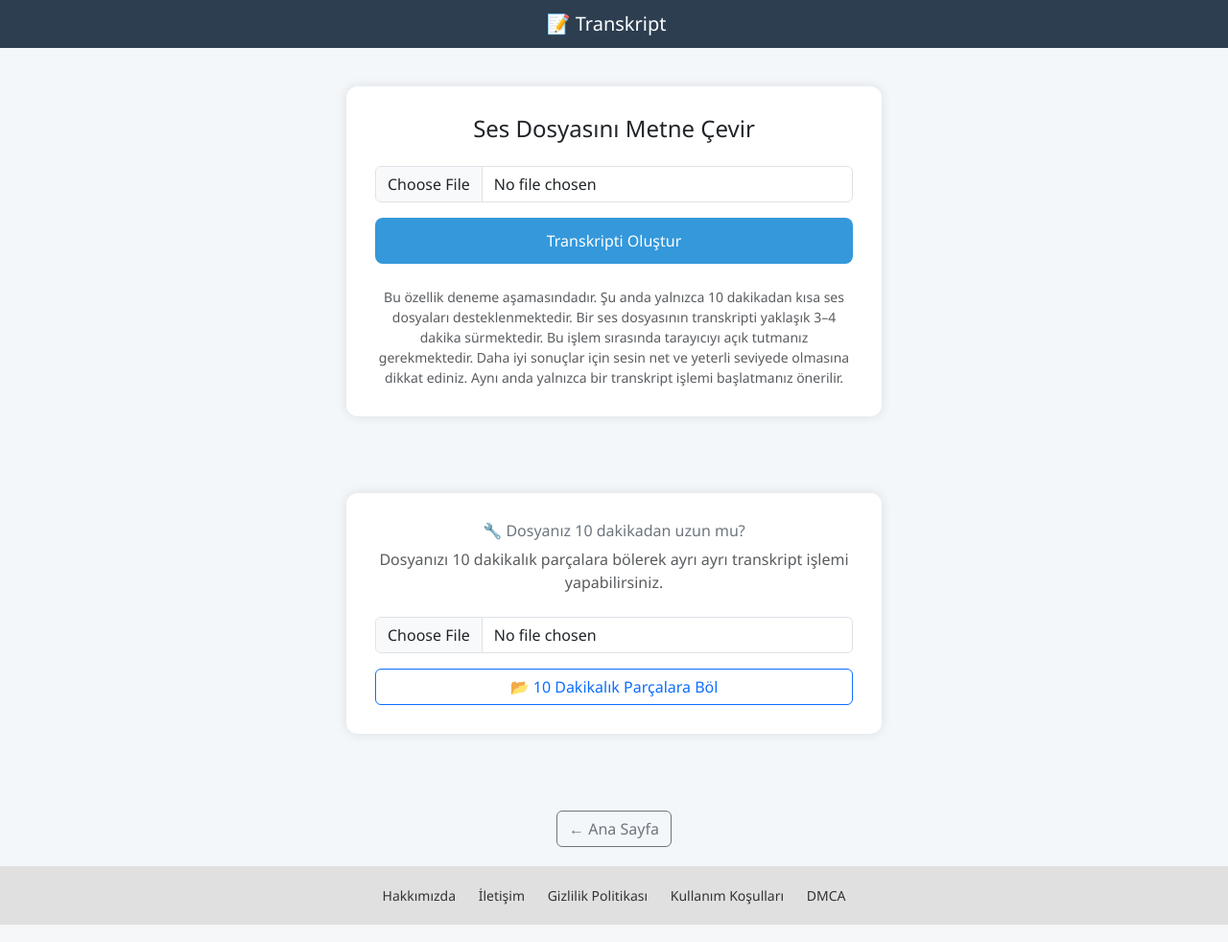
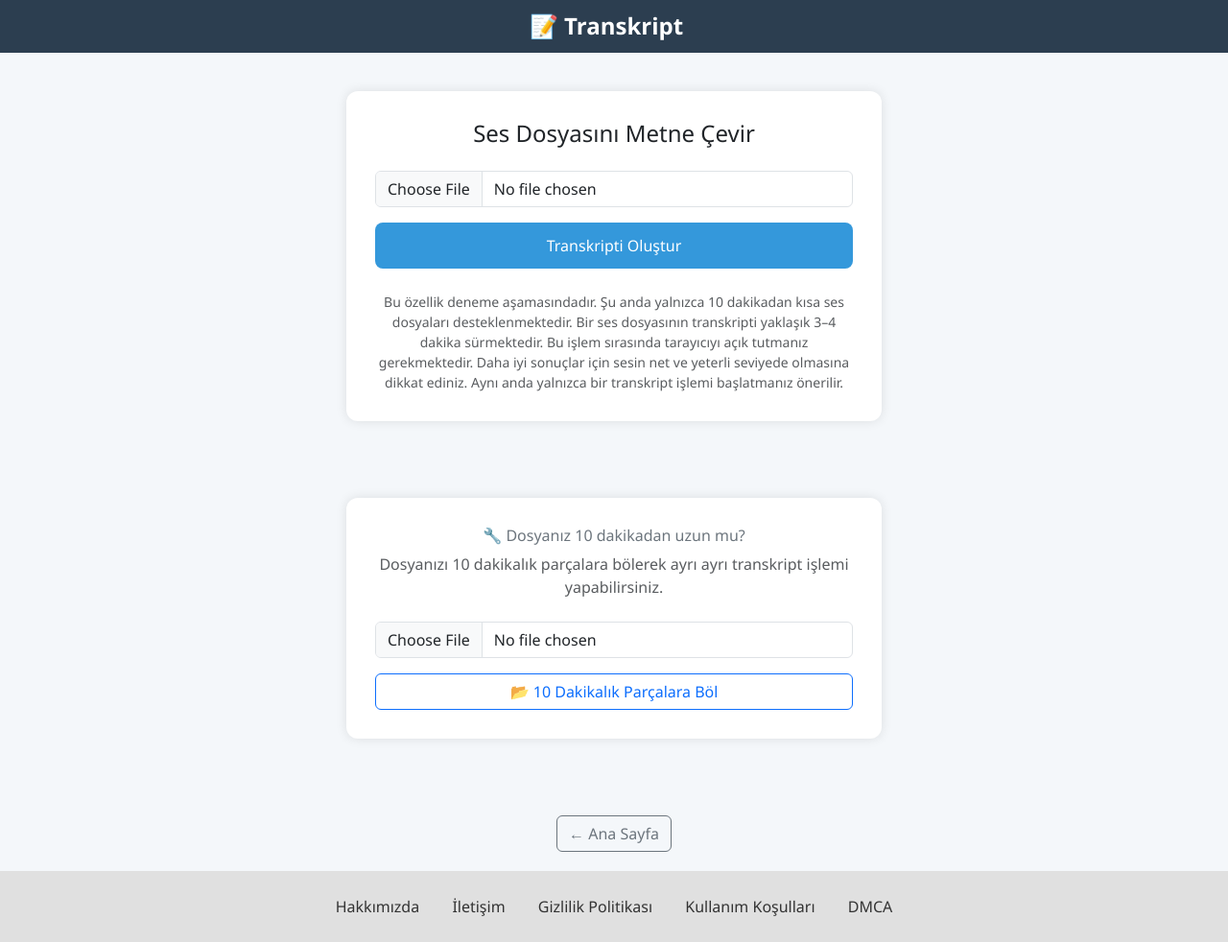
Before and after one commit to srknkrt1/ofis-asistani, a Flask app: page /transkript in a window 1280 px wide. Shown: the whole page at 96% size. Run offline with Flask 3, Linux system fonts and the light colour scheme.

Commit message:
Update transkript.html

```diff
--- a/dene/templates/transkript.html
+++ b/dene/templates/transkript.html
@@ -13,7 +13,10 @@
       flex-direction: column;
       min-height: 100vh;
     }
-
+    .navbar-brand {
+      font-size: 1.5rem;
+      font-weight: 600;
+    }
     .form-container {
       background: white;
       padding: 30px;
@@ -35,23 +38,24 @@
     .btn-custom:hover {
       background-color: #2980b9;
     }
-
-    .footer {
+    .footer-links {
       background-color: #e0e0e0;
-      padding: 20px 0;
+      padding: 25px 0;
       text-align: center;
-      font-size: 14px;
+      font-size: 16px;
       margin-top: auto;
     }
-
-    .footer a {
-      margin: 0 10px;
+    .footer-links {
+      background-color: #e0e0e0;
+      padding: 25px 0;
+      text-align: center;
+      font-size: 16px;
+      margin-top: auto;
+    }
+    .footer-links a {
+      margin: 0 15px;
       color: #333;
       text-decoration: none;
-    }
-
-    .footer a:hover {
-      text-decoration: underline;
     }
 
     #loading {
@@ -136,14 +140,12 @@
   </div>
 
   <!-- Footer -->
-  <div class="footer">
-    <div>
-      <a href="/hakkimizda">Hakkımızda</a>
-      <a href="/iletisim">İletişim</a>
-      <a href="/gizlilik">Gizlilik Politikası</a>
-      <a href="/kullanim">Kullanım Koşulları</a>
-      <a href="/dmca">DMCA</a>
-    </div>
+  <div class="footer-links">
+    <a href="/hakkimizda">Hakkımızda</a>
+    <a href="/iletisim">İletişim</a>
+    <a href="/gizlilik">Gizlilik Politikası</a>
+    <a href="/kullanim">Kullanım Koşulları</a>
+    <a href="/dmca">DMCA</a>
   </div>
 
   <script>
```
